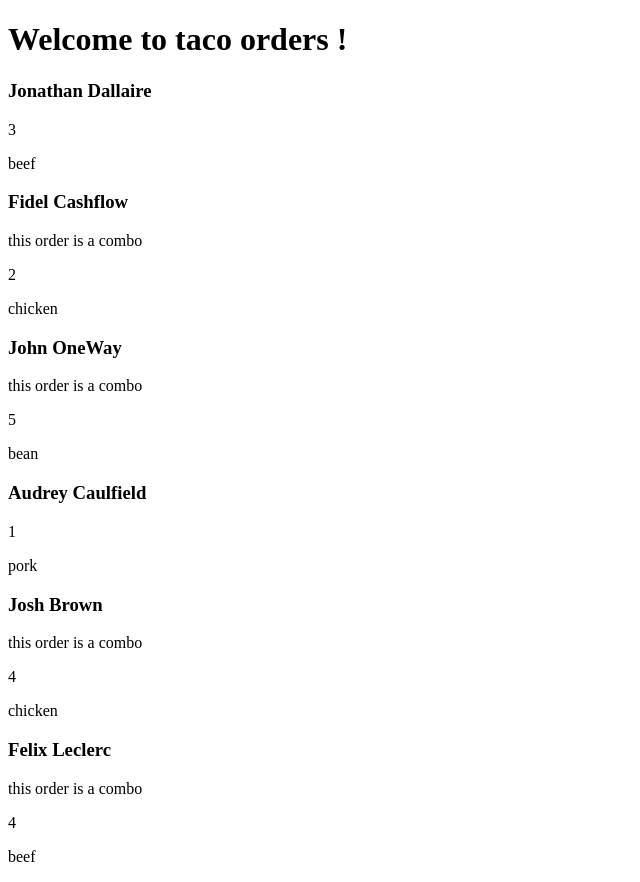
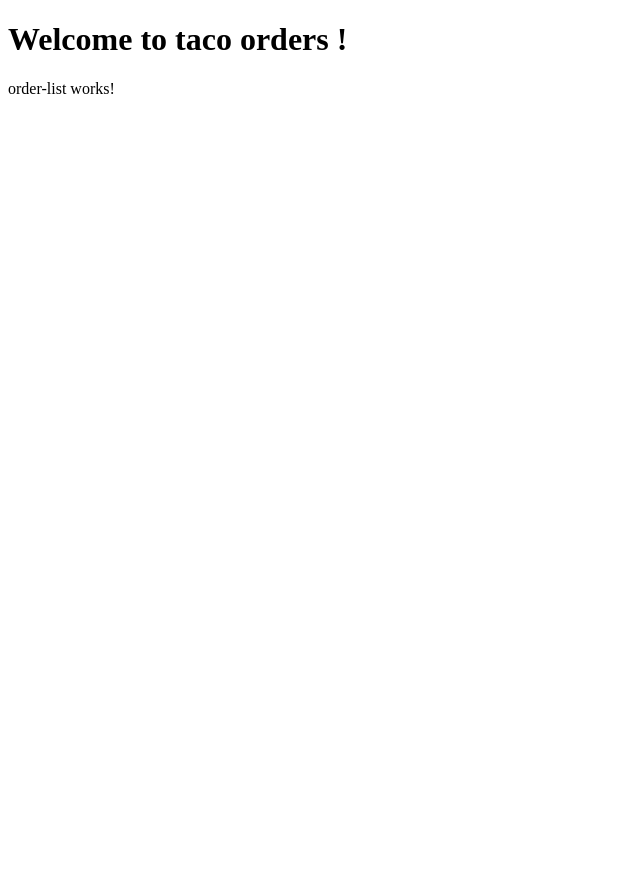
Before and after one commit to dallairius/Jonathan_Dallaire_Learning_AngularF26, an Angular app: page / in a window 1280 px wide. Shown: the whole page, without its empty margins (0-640 px from the left). After the commit the page ends 800 px from the top, so only its background shows below. Built offline with nearby package versions, Linux system fonts and the light colour scheme.

Commit message:
Created an array of items and an input property in order-list-item

```diff
--- a/src/app/app.html
+++ b/src/app/app.html
@@ -1,10 +1,3 @@
 <h1> Welcome to taco orders !</h1>
 
-@for (taco of tacoList; track taco.orderId){
-  <h3>{{taco.customerName}}</h3>
-  @if(taco.combo){<p>this order is a combo</p>}
-  <p>{{taco.howMany}}</p>
-  <p>{{taco.whichProtein}}</p>
-}@empty{
-  <h3>No items found</h3>
-}
+<app-order-list/>
--- a/src/app/app.ts
+++ b/src/app/app.ts
@@ -1,9 +1,10 @@
 import { Component, signal } from '@angular/core';
 import { RouterOutlet } from '@angular/router';
 import { Tacos } from './Shared/Models/tacos'
+import {OrderList} from './order-list/order-list';
 
 @Component({
-  imports: [RouterOutlet],
+  imports: [RouterOutlet, OrderList],
   selector: 'app-root',
   styleUrl: './app.css',
   templateUrl: './app.html',
--- a/src/app/order-list-item/order-list-item.ts
+++ b/src/app/order-list-item/order-list-item.ts
@@ -1,4 +1,7 @@
-import { Component } from '@angular/core';
+import {Component, input} from '@angular/core';
+import {Tacos} from '../Shared/Models/tacos';
+
+let orders = input.required<Tacos>();
 
 @Component({
   imports: [],
--- a/src/app/order-list/order-list.ts
+++ b/src/app/order-list/order-list.ts
@@ -1,4 +1,12 @@
 import { Component } from '@angular/core';
+import {Tacos} from '../Shared/Models/tacos';
+
+
+let orderArray: Tacos[] = [{orderId:0,customerName:"John Doe", combo:false,howMany:"3",whichProtein:"beef"},
+  {orderId:1,customerName:"Jane Dough",       combo:true, howMany:"2",whichProtein:"chicken"},
+  {orderId:2,customerName:"Philippe Egalite", combo:false,howMany:"1",whichProtein:"pork"},
+  {orderId:3,customerName:"Bob Sponge",       combo:true, howMany:"5",whichProtein:"beef"},
+]
 
 @Component({
   imports: [],
```
Also changed, not shown: 1 other file (tests, documents, lock files or other folders).
